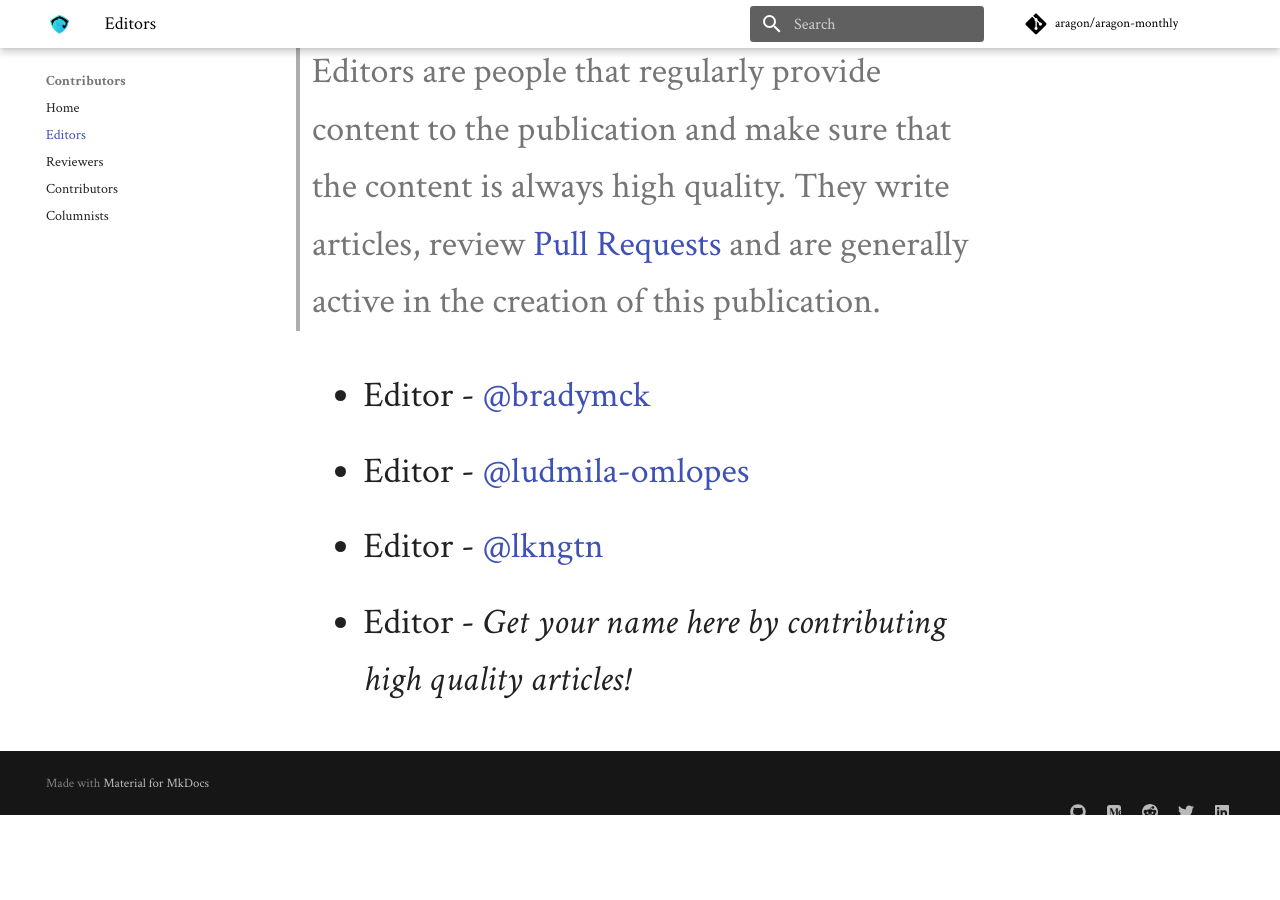
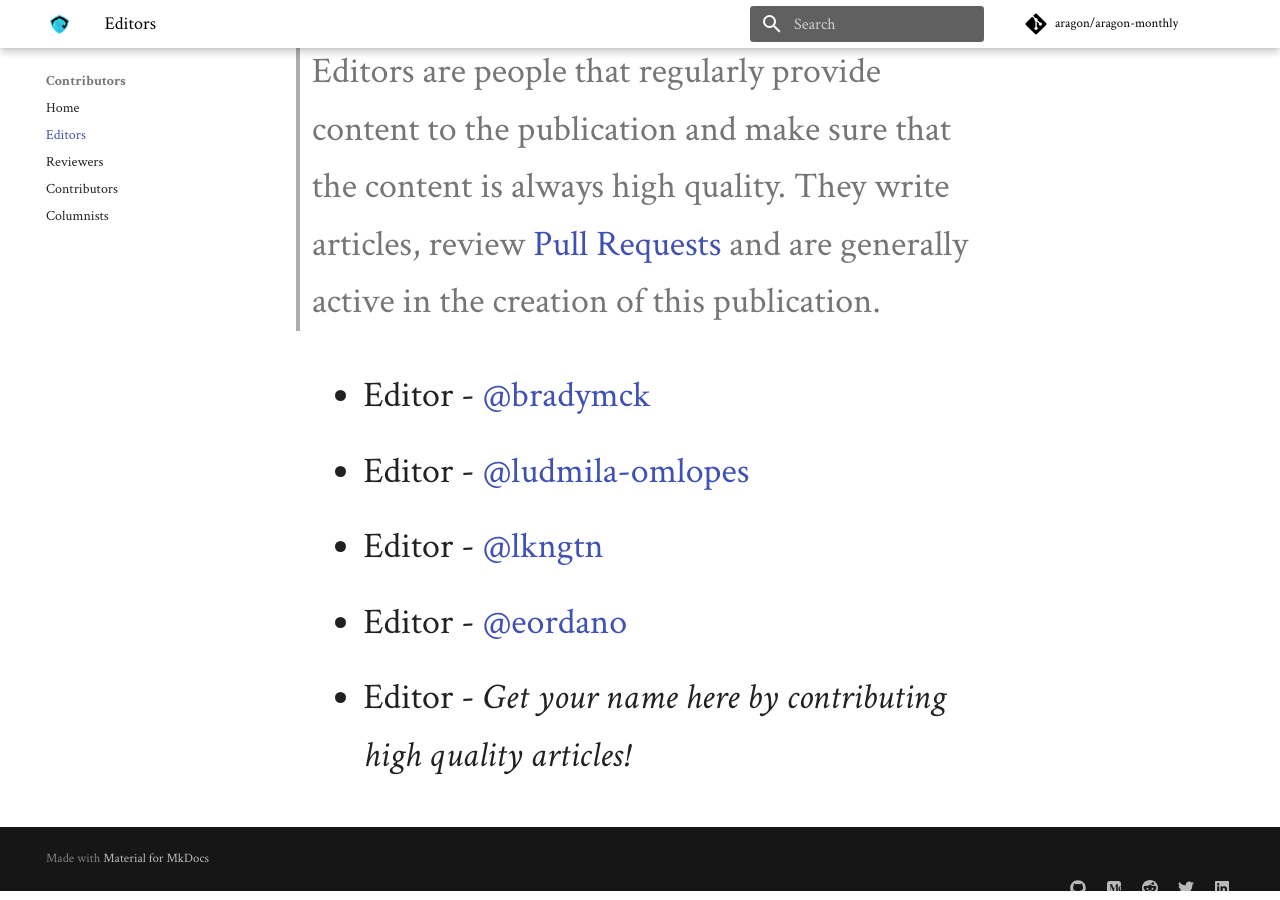
Before and after one commit to aragon/aragon-monthly, an MkDocs documentation site: the page built from docs/contributors/editors.md, in a window 1280 px wide and 900 px high, scrolled down 581 px. Built offline with MkDocs 1.6.1 and Material for MkDocs 9.7.7, drawn with Linux system fonts in a browser that asks for light colours; comment, search, counter and statistics services are not loaded; old or Windows-style settings are respelled for this version of MkDocs; before the commit the page ends 1406 px from its top, so only the background shows below that.

Commit message:
add eordano to editors

```diff
--- a/docs/contributors/editors.md
+++ b/docs/contributors/editors.md
@@ -8,5 +8,6 @@
 - Editor - [@bradymck](https://github.com/bradymck)
 - Editor - [@ludmila-omlopes](https://github.com/ludmila-omlopes)
 - Editor - [@lkngtn](https://github.com/lkngtn)
+- Editor - [@eordano](https://github.com/eordano)
 
 - Editor - _Get your name here by contributing high quality articles!_
```
Also changed, not shown: README.md (+1 -0 lines).
